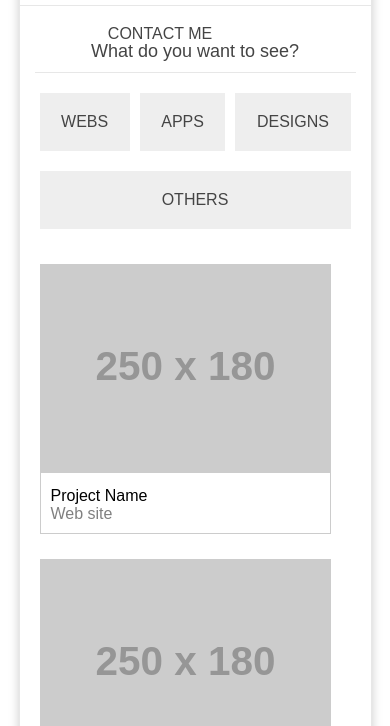
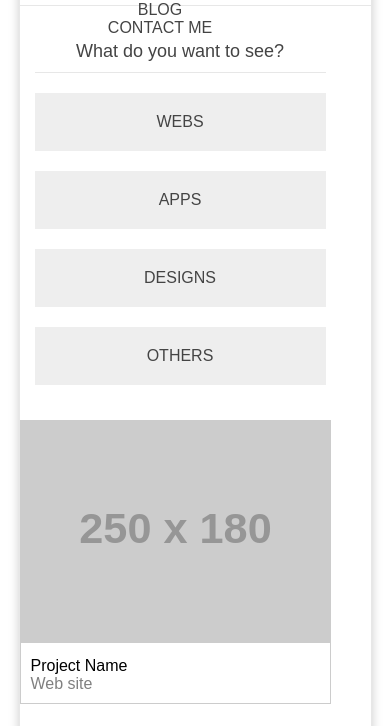
Before and after one commit to marlonsalazarg/homepage-design-fg, a plain HTML site: page index.html in a window 390 px wide. Shown: the part 156-882 px from the top of the page. Drawn offline with Linux system fonts and the light colour scheme; placeholder pictures from the web are drawn by us.

Commit message:
delete flex

```diff
--- a/style.css
+++ b/style.css
@@ -18,17 +18,12 @@
 }
 
 .header{
-  display: flex;
-  flex-direction: row;
-  flex-wrap: wrap;
-  align-items: center;
 
   height: 120px;
   border-bottom: 1px solid rgba(225,225,226,0.8);
 }
 
 .logo{
-  flex-basis: 60%;
   padding: 10px;
   margin-left: 29px;
   color: black;
@@ -45,18 +40,11 @@
 
 /* MENU */
 .menu{
-  flex-grow: 1;
-  flex-basis: 30%;
   height: 100%;
   padding-right: 70px;
 }
 
 .menu > ul{
-  display: flex;
-  flex-direction: row;
-  flex-wrap: wrap;
-  align-items: center;
-  justify-content: space-between;
   list-style: none;
   height: 100%;
 }
@@ -74,23 +62,15 @@
 }
 
 .content{
-  display: flex;
-  justify-content: space-around;
   padding-top: 20px;
   padding-bottom: 20px;
 }
 
 .projects{
-  display: flex;
-  flex-flow: row wrap;
-  justify-content: space-between;
-  flex-basis: 74%;
   margin-right: 20px;
 }
 
 .project{
-  flex-grow: 1;
-  flex-basis: 250px;
   margin-bottom: 25px;
   margin-right: 20px;
   border: 1px solid #ccc;
@@ -121,12 +101,8 @@
 
 /* Aside */
 .aside{
-  flex-basis: 15%;
   margin-right: 30px;
   padding: 15px;
-  display: flex;
-  flex-direction: column;
-  flex-wrap: wrap;
 }
 
 .aside h2{
@@ -166,9 +142,6 @@
 
 /* Footer */
 .footer{
-  display: flex;
-  flex-flow: row wrap;
-  justify-content: flex-start;
   border-top: 1px solid rgba(225,225,226,0.8);
   height: 120px;
   align-items: center;
@@ -176,16 +149,12 @@
 
 .footer .logo{
   opacity: 0.5;
-  flex-basis: auto;
-  flex-grow: 1;
   order: 2;
   text-align: right;
   margin-right: 59px;
 }
 
 .footer .info{
-  flex-grow: 1;
-  order: 1;
   margin-left: 30px;
   color: #444;
 }
@@ -201,47 +170,3 @@
     justify-content: space-evenly;
   }
 }
-
-@media(max-width: 693px){
-  .content{
-    display: flex;
-    flex-direction: column;
-    flex-wrap: wrap;
-    justify-content: space-between;
-    padding-top: 20px;
-    padding-bottom: 20px;
-  }
-
-  .aside{
-    margin-right: 0px;
-  }
-
-  .aside ul{
-    display: flex;
-    flex-flow: row wrap;
-    justify-content: space-around;
-  }
-
-  .aside ul li{
-    flex-grow: 1;
-    margin-left: 5px;
-    margin-right: 5px;
-  }
-  .project{
-    margin-right: 20px;
-    margin-left: 20px;
-  }
-  .footer .logo{
-    flex-grow: 1;
-    order: 1;
-    flex-basis: 100%;
-    text-align: center;
-    margin: 0px;
-  }
-  .footer .info{
-    flex-basis: 100%;
-    text-align: center;
-    margin: 0px;
-  }
-
-}
```
